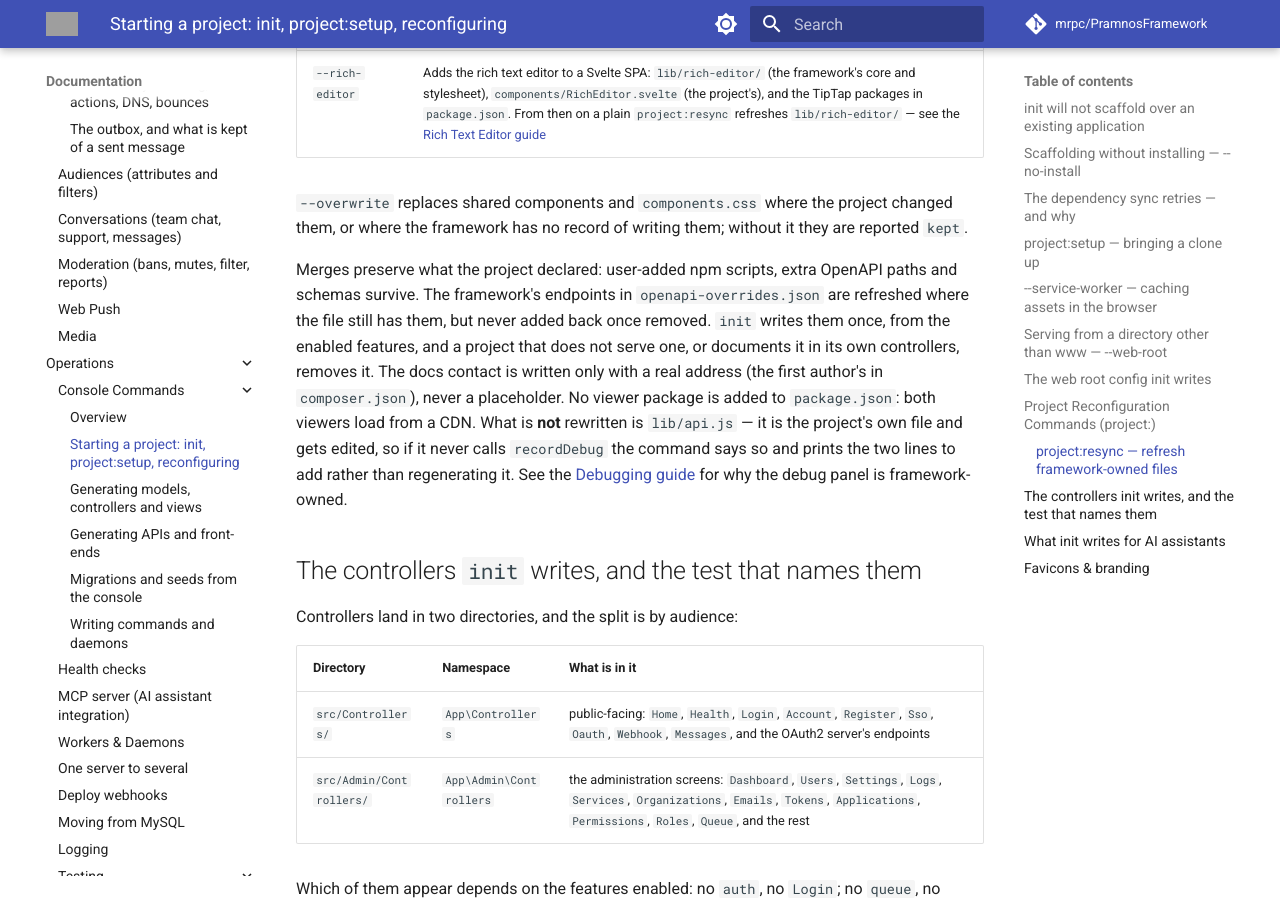
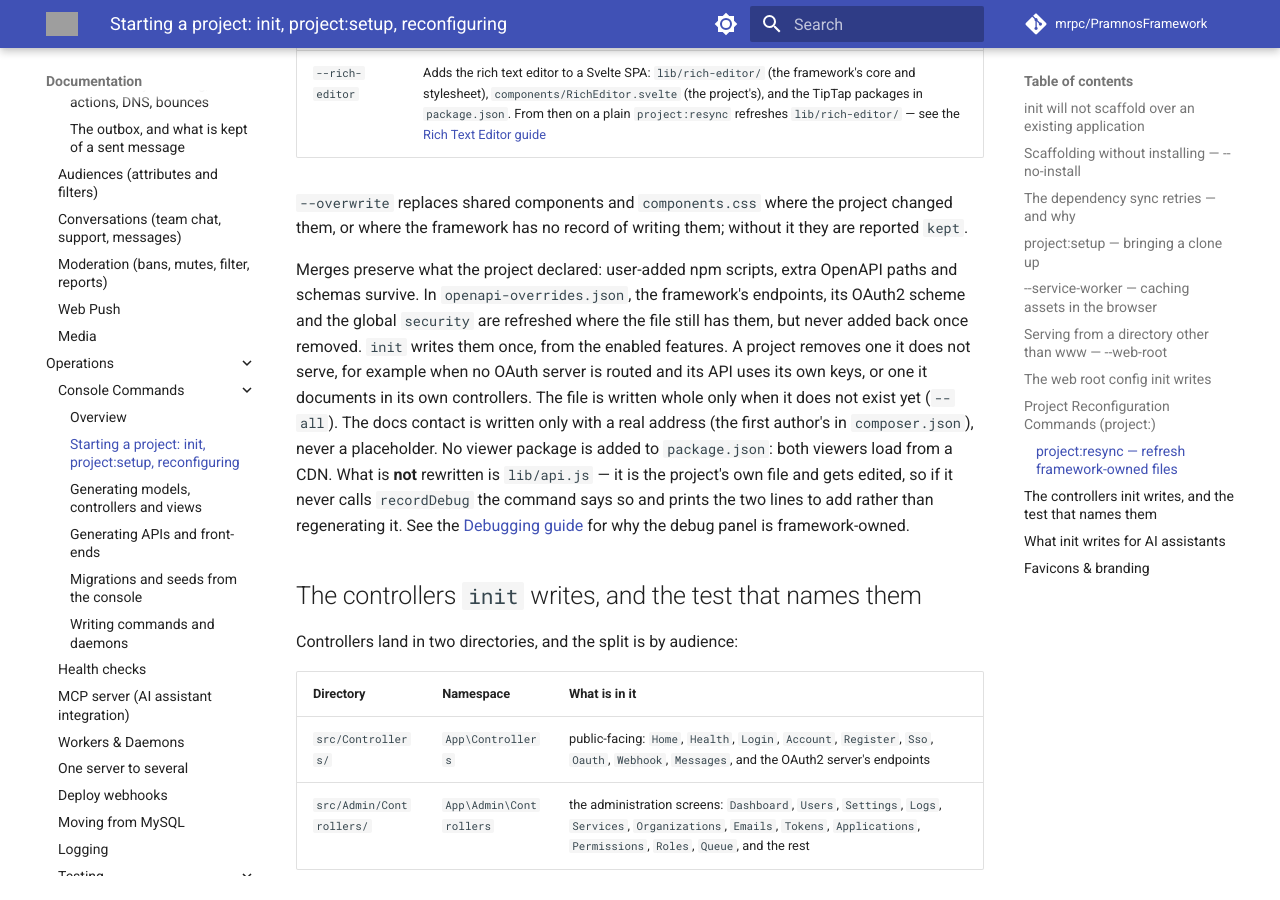
Before and after one commit to mrpc/PramnosFramework, an MkDocs documentation site: the page built from docs/Pramnos_Console_Init_Guide.md, in a window 1280 px wide and 900 px high, scrolled down 9062 px. Built offline with MkDocs 1.6.1 and Material for MkDocs 9.7.7, drawn with Linux system fonts in a browser that asks for light colours; comment, search, counter and statistics services are not loaded; grey boxes are pictures that could not be loaded.

Commit message:
fix(console): resync adds no OAuth2 scheme or security to API overrides that lack them
A project's openapi-overrides.json is refreshed only in what it still
holds: the framework's paths, the OAuth2 scheme and the global security.
Nothing is added back, so an API on its own keys with no OAuth server is
not documented as OAuth2 with every scope.

```diff
--- a/docs/Pramnos_Console_Init_Guide.md
+++ b/docs/Pramnos_Console_Init_Guide.md
@@ -409,10 +409,11 @@
 or where the framework has no record of writing them; without it they are reported `kept`.
 
 Merges preserve what the project declared: user-added npm scripts, extra OpenAPI paths and
-schemas survive. The framework's endpoints in `openapi-overrides.json` are refreshed where the file
-still has them, but never added back once removed. `init` writes them once, from the enabled
-features, and a project that does not serve one, or documents it in its own controllers, removes
-it. The docs contact is written only with a real address (the first author's in `composer.json`),
+schemas survive. In `openapi-overrides.json`, the framework's endpoints, its OAuth2 scheme and the
+global `security` are refreshed where the file still has them, but never added back once removed.
+`init` writes them once, from the enabled features. A project removes one it does not serve, for
+example when no OAuth server is routed and its API uses its own keys, or one it documents in its
+own controllers. The file is written whole only when it does not exist yet (`--all`). The docs contact is written only with a real address (the first author's in `composer.json`),
 never a placeholder. No viewer package is added to `package.json`: both viewers load from a CDN. What is **not** rewritten is `lib/api.js` — it is the project's own file and
 gets edited, so if it never calls `recordDebug` the command says so and prints the two lines
 to add rather than regenerating it. See the
```
Also changed, not shown: docs/version-history/posts/2026-11-05.md (+4 -3 lines), 2 other files.
